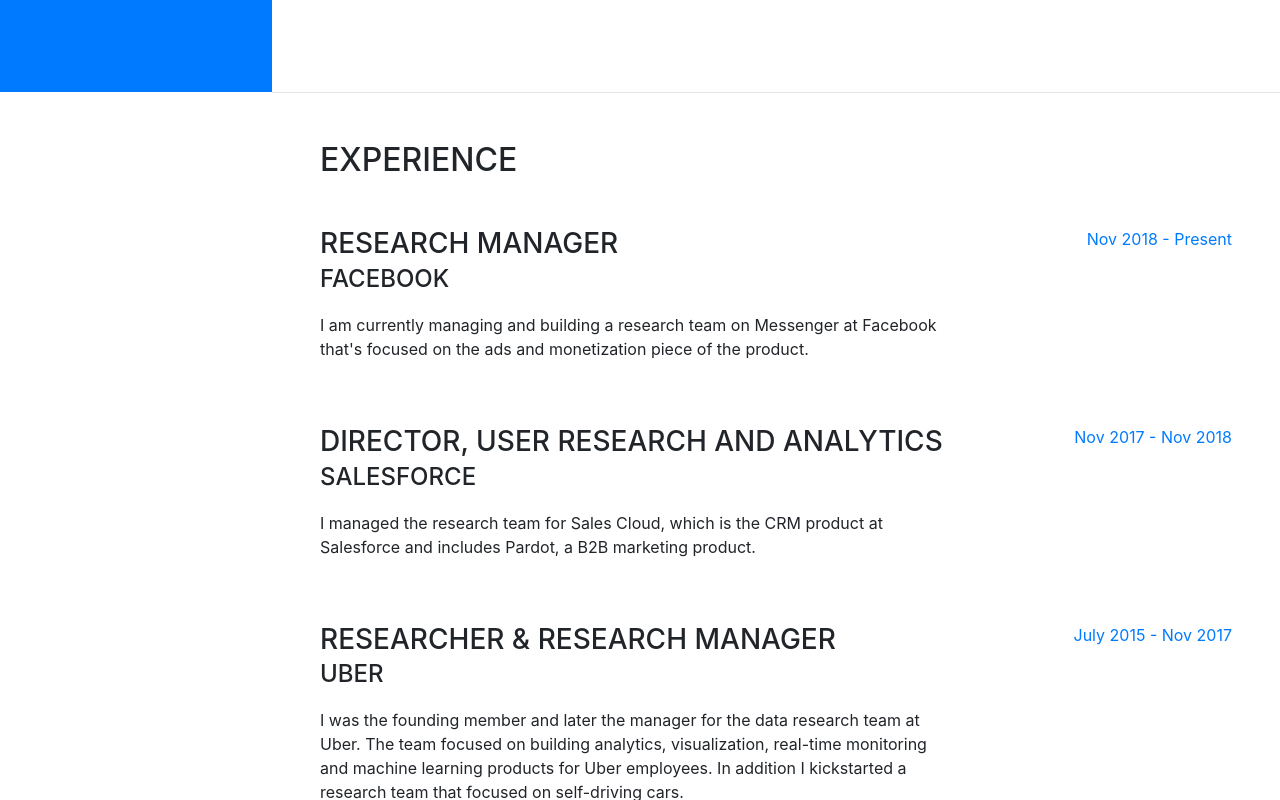
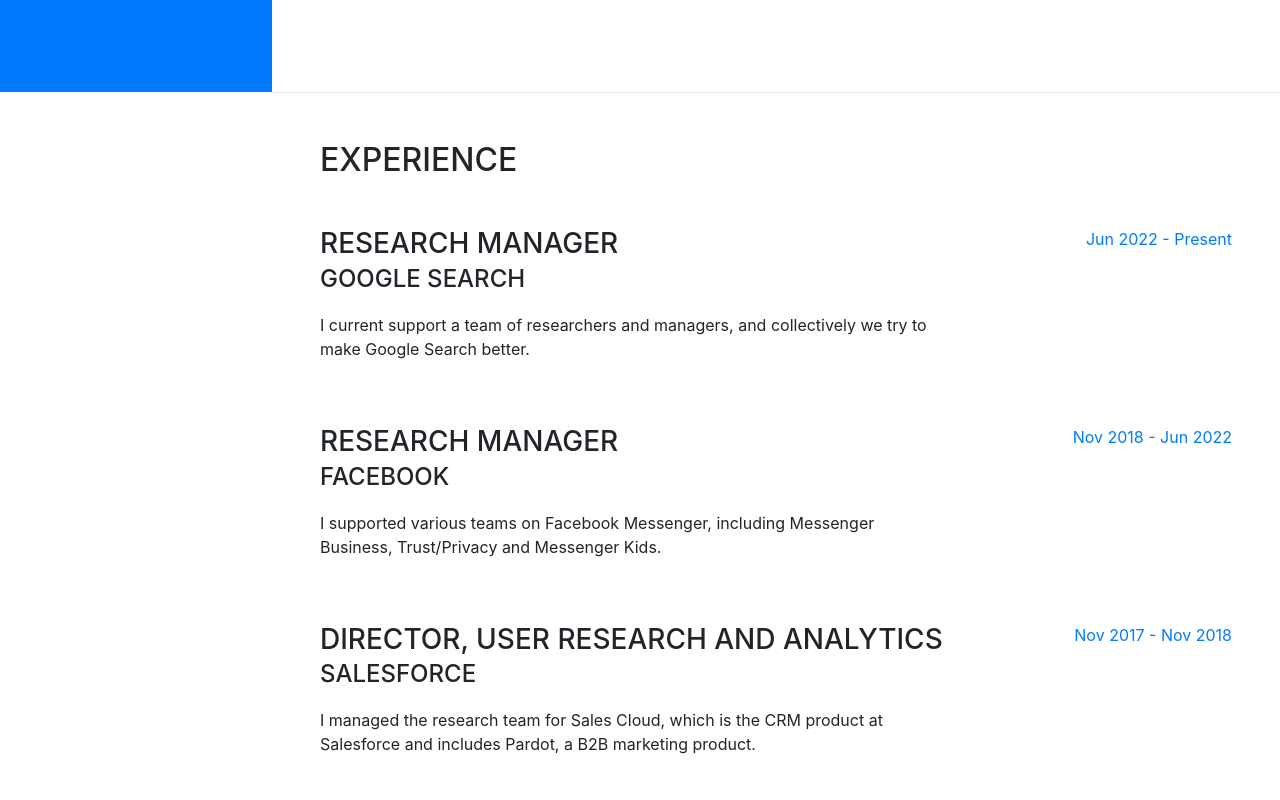
Before and after one commit to anujtewari17/anujtewari17.github.io, a website with bundled scripts: page index.html in a window 1280 px wide. Shown: the part 708-1508 px from the top of the page. Built offline with nearby package versions, Linux system fonts and the light colour scheme; a web font is replaced by a local one.

Commit message:
Update index.html

```diff
--- a/index.html
+++ b/index.html
@@ -76,7 +76,7 @@
           <h1 class="mb-0">Anuj
             <span class="text-primary">Tewari</span>
           </h1>
-          <div class="subheading mb-5">Research Manager, Facebook Messenger
+          <div class="subheading mb-5">Research Manager, Google Search
           </div>
           <p class="lead mb-5">I am a computer scientist by training, with a cross disciplinary background in Human Computer Interaction, Natural Language Processing and Education. I am experienced in building product research teams that use qualitative and quantitative data to generate actionable insights and influence product direction. Thanks for visiting my homepage!</p>
           <div class="social-icons">
@@ -105,11 +105,22 @@
           <div class="resume-item d-flex flex-column flex-md-row mb-5">
             <div class="resume-content mr-auto">
               <h3 class="mb-0">Research Manager</h3>
-              <div class="subheading mb-3">Facebook</div>
-              <p>I am currently managing and building a research team on Messenger at Facebook that's focused on the ads and monetization piece of the product.</p>
+              <div class="subheading mb-3">Google Search</div>
+              <p>I current support a team of researchers and managers, and collectively we try to make Google Search better. </p>
             </div>
             <div class="resume-date text-md-right">
-              <span class="text-primary">Nov 2018 - Present</span>
+              <span class="text-primary">Jun 2022 - Present</span>
+            </div>
+          </div>
+
+          <div class="resume-item d-flex flex-column flex-md-row mb-5">
+            <div class="resume-content mr-auto">
+              <h3 class="mb-0">Research Manager</h3>
+              <div class="subheading mb-3">Facebook</div>
+              <p>I supported various teams on Facebook Messenger, including Messenger Business, Trust/Privacy and Messenger Kids.</p>
+            </div>
+            <div class="resume-date text-md-right">
+              <span class="text-primary">Nov 2018 - Jun 2022</span>
             </div>
           </div>
 
```
